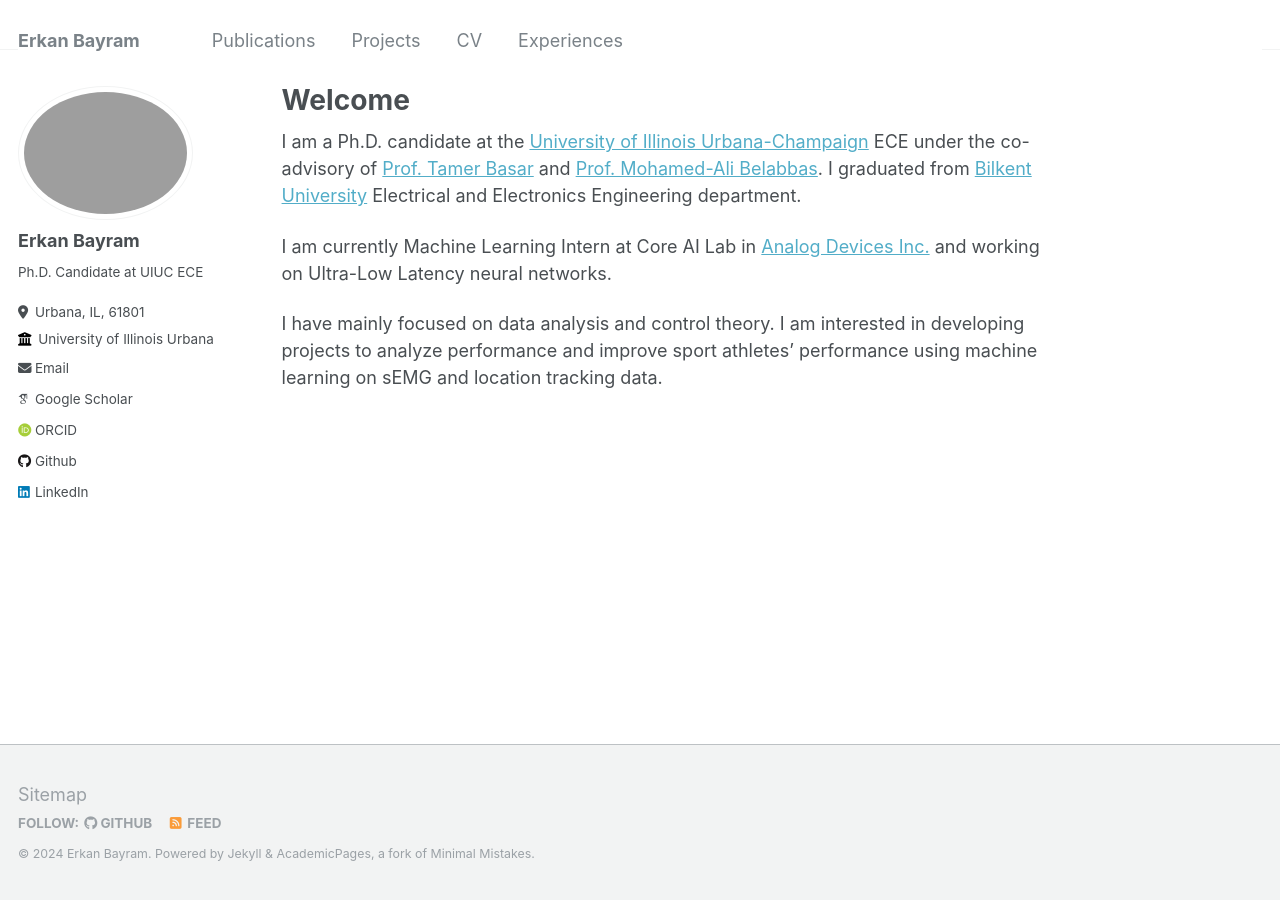
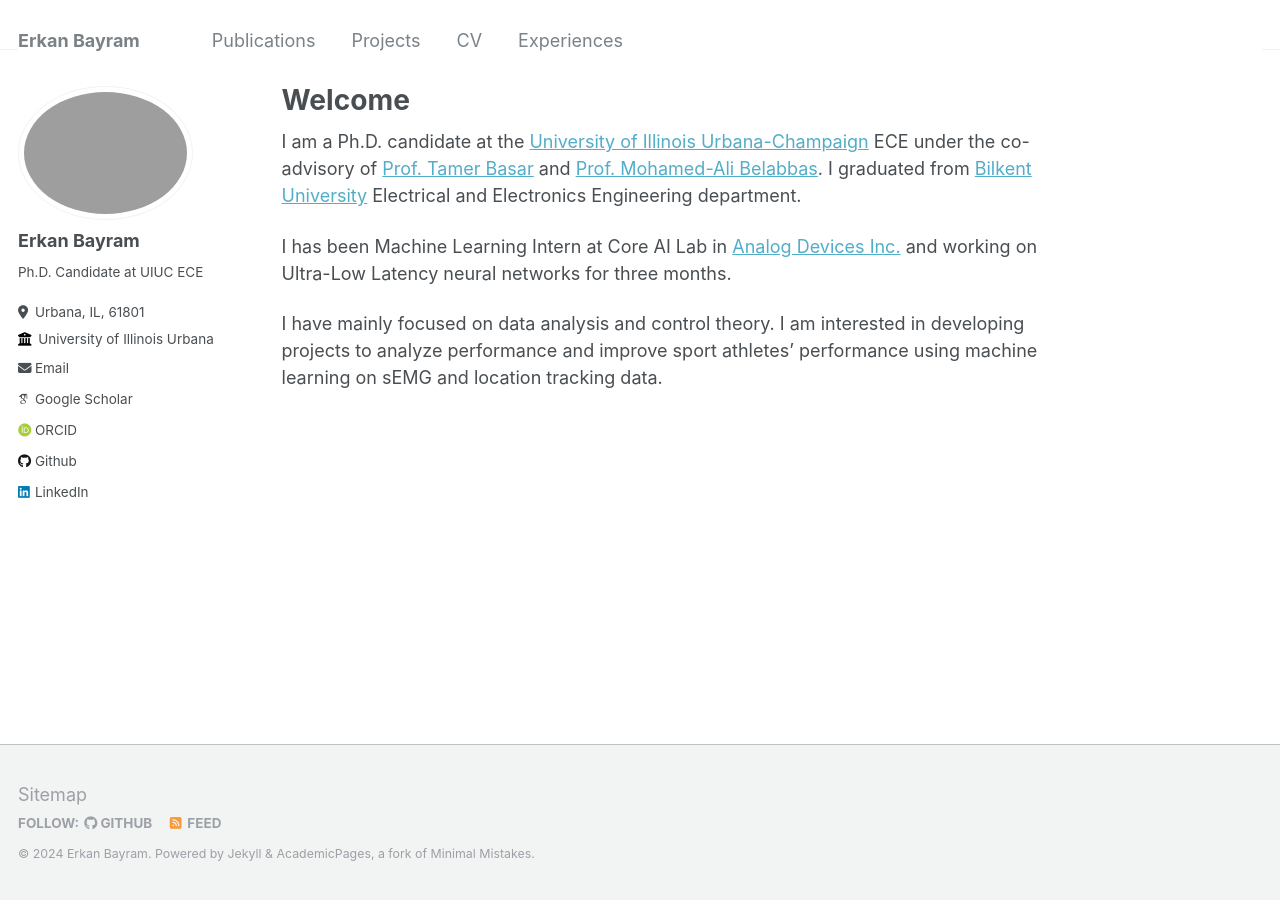
Before and after one commit to erkan1863/erkan1863.github.io, a Jekyll site: the page built from _pages/about.md, in a window 1280 px wide. Built offline with Jekyll 4.4.1, drawn with Linux system fonts in a browser that asks for light colours; some web fonts are replaced; a file with an impossible date is left out.

Commit message:
Update about.md

```diff
--- a/_pages/about.md
+++ b/_pages/about.md
@@ -12,7 +12,7 @@ redirect_from:
 I am a Ph.D. candidate at the [University of Illinois Urbana-Champaign](https://illinois.edu/) ECE under the co-advisory of [Prof. Tamer Basar](http://tamerbasar.csl.illinois.edu/) and [Prof. Mohamed-Ali Belabbas](https://publish.illinois.edu/belabbas/). I graduated from [Bilkent University](https://ee.bilkent.edu.tr/en/) Electrical and Electronics Engineering department.
 
 
-I am currently Machine Learning Intern at Core AI Lab in [Analog Devices Inc.](https://www.analog.com/en/index.html) and working on Ultra-Low Latency neural networks.
+I has been Machine Learning Intern at Core AI Lab in [Analog Devices Inc.](https://www.analog.com/en/index.html) and working on Ultra-Low Latency neural networks for three months.
 
 
 I have mainly focused on data analysis and control theory. I am interested in developing projects to analyze performance and improve sport athletes' performance using machine learning on sEMG and location tracking data.
```
